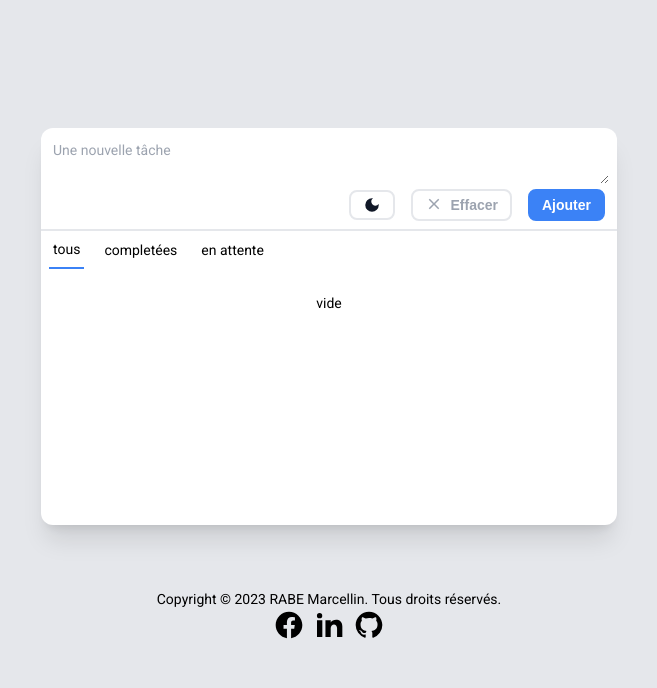
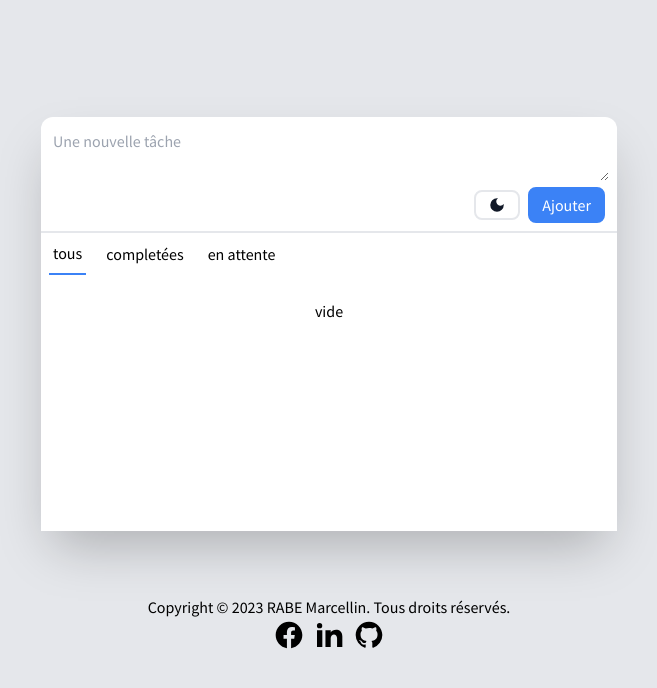
Before and after one commit to marcellinrabe/ny-anio, a React (Vite) app: page / in a window 1280 px wide. Shown: the top 688 px of the page, without its empty margins (311-968 px from the left). Built offline with nearby package versions, Linux system fonts and the light colour scheme.

Commit message:
abort showing saving time change police

```diff
--- a/index.html
+++ b/index.html
@@ -6,9 +6,7 @@
     <title>Ny Anio | Ecriver votre aujourd'hui</title>
     <link rel="preconnect" href="https://fonts.googleapis.com">
     <link rel="preconnect" href="https://fonts.gstatic.com" crossorigin>
-    <link href="https://fonts.googleapis.com/css2?family=Roboto&display=swap" rel="stylesheet">
-  </head>
-  <body>
+    <link href="https://fonts.googleapis.com/css2?family=Source+Sans+Pro&display=swap" rel="stylesheet">  </head>
     <div id="root"></div>
     <script type="module" src="/src/main.jsx"></script>
   </body>
--- a/src/components/Form.jsx
+++ b/src/components/Form.jsx
@@ -77,15 +77,15 @@ function Form({onSubmit, theme, onSwitchTheme, error, onError})
                         {error.isError ? error.errorText : ""}
                     </span>
                 </div>
-                <div className="flex-none flex gap-2 justify-end items-center">
+                <div className="flex-none flex justify-end items-center">
                     <button className="btn" onClick={switchTheme}>{theme === "light" ? <MdDarkMode size={18} className="text-gray-900" /> : <MdLightMode size={18} className="text-yellow-500" /> }</button>
-                    <button className="btn text-gray-400 font-bold" onClick={clear}>
+                    {/* <button className="btn text-gray-400 font-bold" onClick={clear}>
                         <div className="flex gap-2">
                             <MdClear size={18} />
                             <span className="">Effacer</span>
                         </div>
-                    </button>
-                    <button className="btn btn--blue text-white font-bold" type="submit">Ajouter</button>
+                    </button> */}
+                    <button className="btn btn--blue text-white" type="submit">Ajouter</button>
                 </div>
             </div>
 
--- a/src/components/TodoItem.jsx
+++ b/src/components/TodoItem.jsx
@@ -3,6 +3,7 @@ import PropTypes from "prop-types"
 import { useDispatch } from "react-redux"
 import { AiOutlineDelete } from "react-icons/ai"
 import { MdCodeOff, MdCode, MdCheck } from "react-icons/md"
+import { BiCheckbox } from "react-icons/bi"
 import { deleteTodoAction, toggleTodoStateAction, updateTodoAction } from "../store/todos/todoActions"
 import { useState } from "react"
 
@@ -37,33 +38,42 @@ export default function TodoItem({todo}) {
     }, [readOnly])
 
   return (
-    <li className="h-20 flex items-center border-2 rounded-md border-blue-400 dark:border-gray-950 bg-gray-50 dark:bg-gray-900 p-2 my-1">
-        <div className="flex w-full h-full">
-            <div className="flex-none min-w-max w-1/6">
-                <div className="flex h-full w-full justify-center items-center">
-                    <div className="text-center">
-                        <button onClick={toggleCheck}><MdCheck size={18} className={`${todo.completed ? "text-white bg-blue-500 dark:text-black dark:hover:bg-gray-900 dark:bg-green-500 hover:text-black hover:bg-white dark:hover:text-white" : "hover:text-white hover:bg-blue-500 dark:hover:text-black dark:hover:bg-green-500"} transition duration-300 delay-100 rounded-full`} /></button>
-                    </div>
-                </div>
+    <li className="border shadow-md border-b-2 rounded-md border-b-blue-400 dark:border-gray-950 bg-gray-50 dark:bg-gray-900 p-2 my-1">
+        <div className=" flex justify-between items-center">
+        <div className="flex items-center justify-between w-full">
+                <button onClick={toggleCheck}>
+                    {
+                        todo.completed ? (
+                            <MdCheck size={18} />
+                        ):(
+                            <BiCheckbox size={18} />
+                        )
+                    }
+                </button>
+            <div className="flex-auto flex items-center">
+                <input ref={labelInput}
+                    type="text"
+                    defaultValue={todo.label}
+                    className="outline-none p-2 bg-gray-50 dark:bg-gray-950 focus:bg-gray-200 rounded-md w-full disabled:bg-gray-50 dark:disabled:bg-gray-900"
+                    disabled={readOnly}
+                    onKeyDownCapture={updateTodo}
+                />
             </div>
-
-            <div className="flex-auto flex items-center">
-                <input ref={labelInput} type="text" defaultValue={todo.label} className="font-bold outline-none p-2 bg-gray-50 dark:bg-gray-950 focus:bg-gray-200 rounded-md w-full disabled:bg-gray-50 dark:disabled:bg-gray-900" disabled={readOnly} onKeyDownCapture={updateTodo}/>
+        </div>
+        <div className="flex w-full justify-end">
+            {/* <div className="text-gray-500 font-bold">
+                {`${todo.time.hour.toString().padStart(2, '0')}h
+                ${todo.time.minute.toString().padStart(2, '0')}min`
+                }
+            </div> */}
+            <div className="flex gap-1 justify-center">
+                <button onClick={() => setReadOnly(!readOnly)}>{readOnly ? <MdCodeOff size={18} /> : <MdCode size={18} />}</button>
+                <button onClick={deleteTodo}><AiOutlineDelete size={18} /></button>
             </div>
-            <div className="flex-none min-w-max w-1/6">
-            <div className="h-full">
-                <div className="grid h-full w-full">
-                <div className="self-start text-xs text-center text-gray-500 font-bold">{`${todo.time.hour}h${todo.time.minute}min`}</div>
-                    <div className="flex gap-1 justify-center self-end">
-                        <button onClick={() => setReadOnly(!readOnly)}>{readOnly ? <MdCodeOff size={18} /> : <MdCode size={18} />}</button>
-                        <button onClick={deleteTodo}><AiOutlineDelete size={18} /></button>
-                    </div>
-                </div>
-            </div>
-
-            </div>
+        </div>
 
         </div>
+
     </li>
 
   )
--- a/src/components/TodoList.jsx
+++ b/src/components/TodoList.jsx
@@ -9,7 +9,7 @@ import BreakLine from "./BreakLine"
 function TodoList({todos}) {
     const todoList = todos.length === 0 ? null : todos
 
-    return  <div className="flex flex-col h-screen bg-white dark:bg-slate-800 sm:h-fit dark:text-white shadow-xl sm:rounded-xl transition-none">
+    return  <div className="flex flex-col h-screen bg-white dark:bg-slate-800 sm:h-fit dark:text-white shadow-2xl sm:rounded-t-xl transition-none">
         <div>
             <FormWithStore/>
             <BreakLine/>
--- a/src/index.css
+++ b/src/index.css
@@ -6,9 +6,7 @@
 {
   body
   {
-    @apply text-sm;
-    font-family: 'Roboto', sans-serif;
-
+    font-family: 'Source Sans Pro', sans-serif;
   }
 }
 
@@ -24,11 +22,6 @@
     @apply bg-blue-500 border-blue-500 dark:bg-blue-500 dark:border-blue-500
   }
 
-  .font-bold
-  {
-    font-family: 'Arial', sans-serif;
-  }
-
   .footer
   {
     @apply hidden sm:grid overflow-hidden items-center sm:items-start sm:justify-center sm:mt-8 dark:text-white text-center
```
